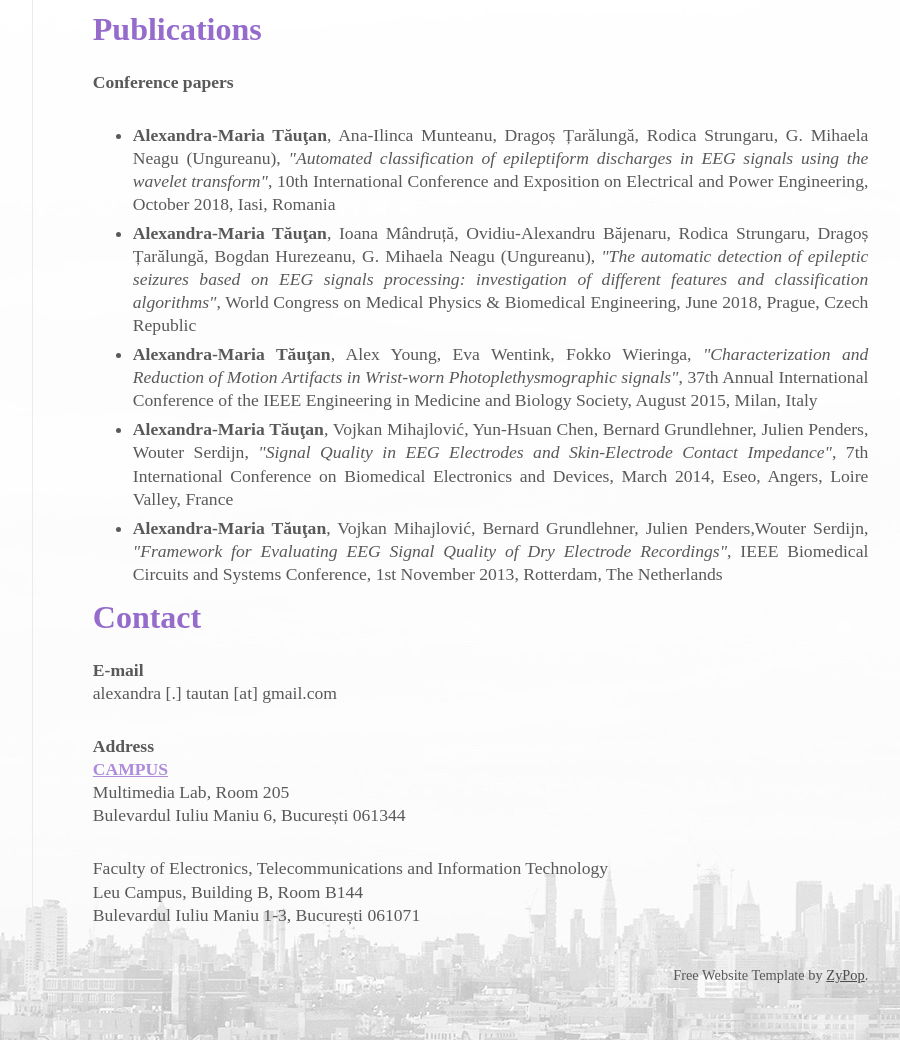
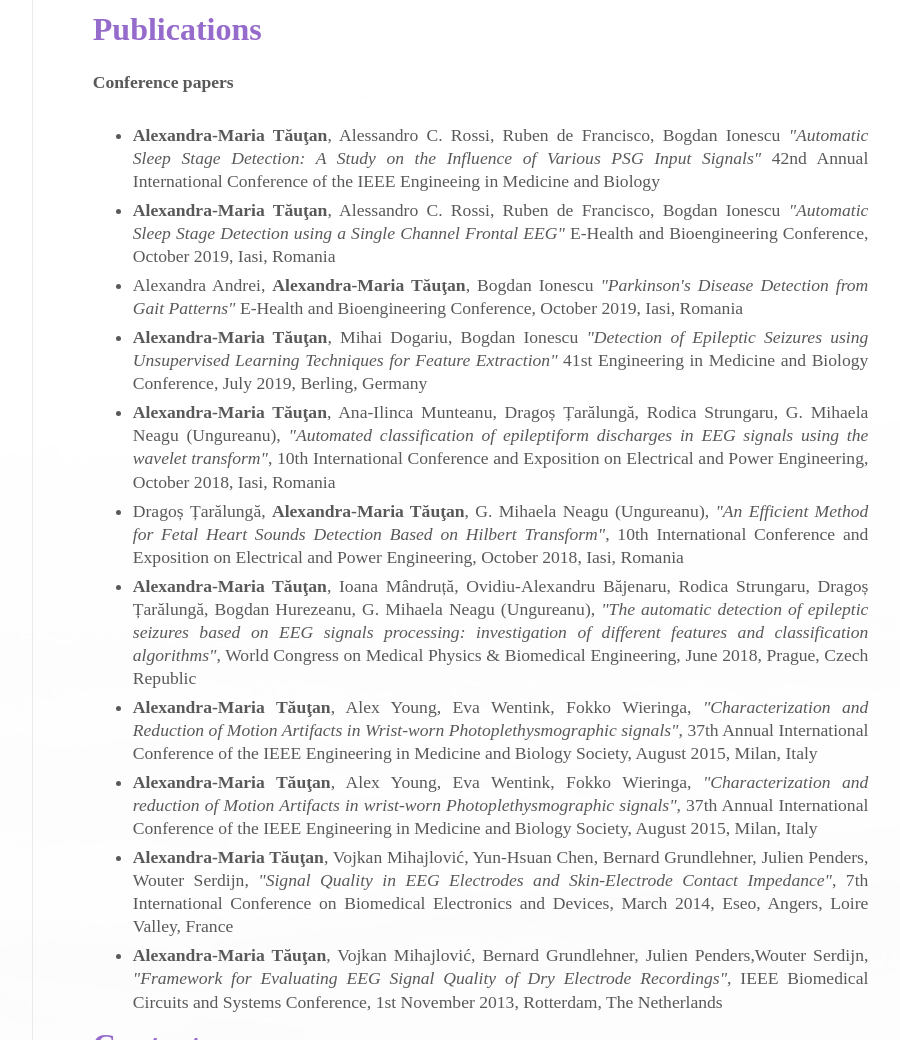
Before and after one commit to alexandra-tautan/alexandra-tautan-github.io, a plain HTML site: page index.html in a window 1280 px wide. Shown: the part 1445-2485 px from the top of the page, without its empty margins (369-1269 px from the left). Drawn offline with Linux system fonts and the light colour scheme; some icons are missing.

Commit message:
Update index.html

```diff
--- a/index.html
+++ b/index.html
@@ -178,9 +178,14 @@
 						<p> <b> Conference papers</b></p>
 
 						<ul style="list-style-type:disc">
-
+							<li style="text-align: justify;"><b>Alexandra-Maria Tăuţan</b>, Alessandro C. Rossi, Ruben de Francisco, Bogdan Ionescu <cite>"Automatic Sleep Stage Detection: A Study on the Influence of Various PSG Input Signals" </cite> 42nd Annual International Conference of the IEEE Engineeing in Medicine and Biology</li>
+							<li style="text-align: justify;"><b>Alexandra-Maria Tăuţan</b>, Alessandro C. Rossi, Ruben de Francisco, Bogdan Ionescu <cite>"Automatic Sleep Stage Detection using a Single Channel Frontal EEG"</cite> E-Health and Bioengineering Conference, October 2019, Iasi, Romania </li>
+							<li style="text-align: justify;">Alexandra Andrei, <b>Alexandra-Maria Tăuţan</b>, Bogdan Ionescu <cite>"Parkinson's Disease Detection from Gait Patterns"</cite> E-Health and Bioengineering Conference, October 2019, Iasi, Romania </li>
+							<li style="text-align: justify;"><b>Alexandra-Maria Tăuţan</b>, Mihai Dogariu, Bogdan Ionescu <cite>"Detection of Epileptic Seizures using Unsupervised Learning Techniques for Feature Extraction"</cite> 41st Engineering in Medicine and Biology Conference, July 2019, Berling, Germany</li>
 							<li style="text-align: justify;"><b>Alexandra-Maria Tăuţan</b>, Ana-Ilinca Munteanu, Dragoș Țarălungă, Rodica Strungaru, G. Mihaela Neagu (Ungureanu), <cite>"Automated classification of epileptiform discharges in EEG signals using the wavelet transform"</cite>, 10th International Conference and Exposition on Electrical and Power Engineering, October 2018, Iasi, Romania</li>
+							<li style="text-align: justify;">Dragoș Țarălungă, <b>Alexandra-Maria Tăuţan</b>, G. Mihaela Neagu (Ungureanu), <cite>"An Efficient Method for Fetal Heart Sounds Detection Based on Hilbert Transform"</cite>, 10th International Conference and Exposition on Electrical and Power Engineering, October 2018, Iasi, Romania</li>
 							<li style="text-align: justify;"><b>Alexandra-Maria Tăuţan</b>, Ioana Mândruță, Ovidiu-Alexandru Băjenaru, Rodica Strungaru, Dragoș Țarălungă, Bogdan Hurezeanu, G. Mihaela Neagu (Ungureanu), <cite>"The automatic detection of epileptic seizures based on EEG signals processing: investigation of different features and classification algorithms"</cite>, World Congress on Medical Physics & Biomedical Engineering, June 2018, Prague, Czech Republic</li>							<li style="text-align: justify;"><b>Alexandra-Maria Tăuţan</b>, Alex Young, Eva Wentink, Fokko Wieringa, <cite>"Characterization and Reduction of Motion Artifacts in Wrist-worn Photoplethysmographic signals"</cite>, 37th Annual International Conference of the IEEE Engineering in Medicine and Biology Society, August 2015, Milan, Italy</li>
+							<li style="text-align: justify;"><b>Alexandra-Maria Tăuţan</b>, Alex Young, Eva Wentink, Fokko Wieringa, <cite>"Characterization and reduction of Motion Artifacts in wrist-worn Photoplethysmographic signals"</cite>,  37th Annual International Conference of the IEEE Engineering in Medicine and Biology Society, August 2015, Milan, Italy</li>
 							<li style="text-align: justify;"><b>Alexandra-Maria Tăuţan</b>, Vojkan Mihajlović, Yun-Hsuan Chen, Bernard Grundlehner, Julien Penders, Wouter Serdijn, <cite>"Signal Quality in EEG Electrodes and Skin-Electrode Contact Impedance"</cite>,  7th International Conference on Biomedical Electronics and Devices, March 2014, Eseo, Angers, Loire Valley, France </li>
 							<li style="text-align: justify;"><b>Alexandra-Maria Tăuţan</b>, Vojkan Mihajlović, Bernard Grundlehner, Julien Penders,Wouter Serdijn, <cite>"Framework for Evaluating EEG Signal Quality of Dry Electrode Recordings"</cite>, IEEE Biomedical Circuits and Systems Conference, 1st November 2013, Rotterdam, The Netherlands </li>
 						</ul>
```
